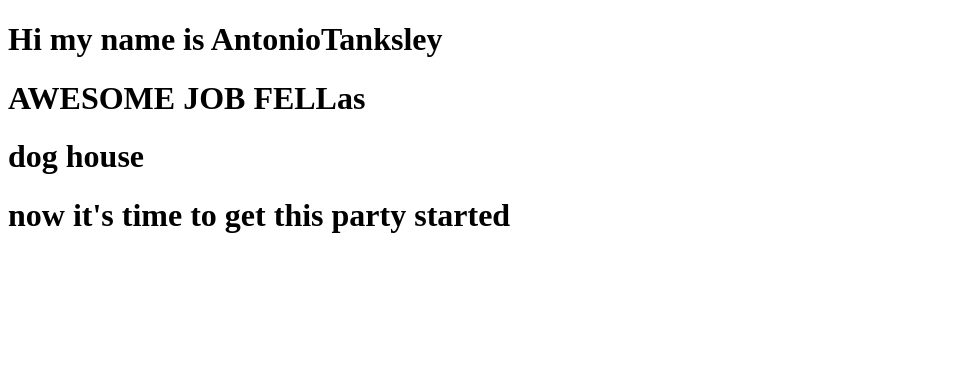
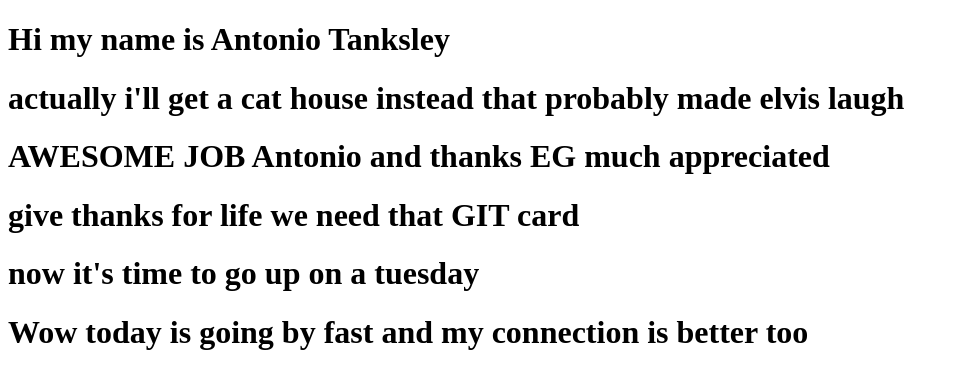
Before and after one commit to TonyT17/FINAL_PROJECT_TANKSLEY, a plain HTML site: page index.html in a window 1280 px wide. Shown: the whole page, without its empty margins (0-959 px from the left). Drawn offline with Linux system fonts and the light colour scheme.

Commit message:
4th commit

```diff
--- a/index.html
+++ b/index.html
@@ -6,10 +6,13 @@
     <title>Document</title>
 </head>
 <body>
- <h1> Hi my name is AntonioTanksley</h1>
-<h1>AWESOME JOB FELLas</h1>
-<h1>dog house</h1>
-<h1>now it's time to get this party started</h1>
+ <h1> Hi my name is Antonio Tanksley</h1>
+ <h1>actually i'll get a cat house instead that probably made elvis laugh</h1>
+<h1>AWESOME JOB Antonio and thanks EG much appreciated</h1>
+<h1>give thanks for life we need that GIT card</h1>
+
+<h1>now it's time to go up on a tuesday</h1>
+<h1>Wow today is going by fast and my connection is better too</h1>
 
 </body>
 </html>
```
